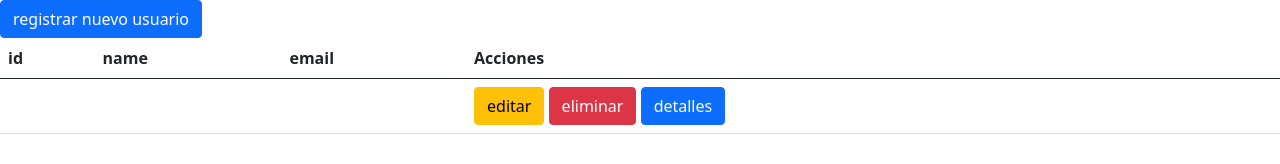
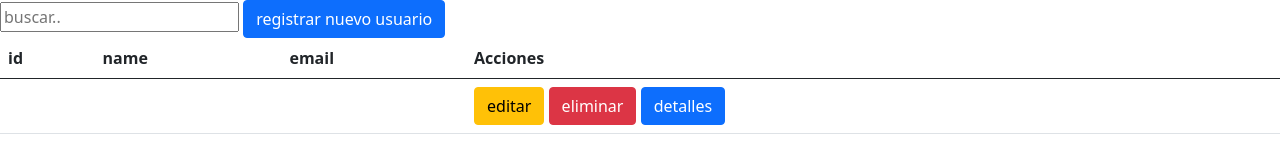
Before and after one commit to NccJuanP/Portafolio, a plain HTML site: page fetch/index.html in a window 1280 px wide. Drawn offline with nearby package versions, Linux system fonts and the light colour scheme; no server answers.

Commit message:
Add files via upload

```diff
--- a/fetch/app.js
+++ b/fetch/app.js
@@ -1,6 +1,7 @@
 //rellenar formulario
 
 let informacion = ["element.id","element.name","element.email"]
+let names = ["id", "name", "email"]
 let idTrabajo;
 let nameTrabajo;
 let emailtrabajo;
@@ -21,6 +22,7 @@ fetch('https://memin.io/public/api/users')
                     const plantilla = document.querySelector("#plantilla");
                     const lista = plantilla.cloneNode(true)
                     lista.children[i].innerHTML = eval(informacion[i]);
+                    lista.children[i].setAttribute("name", names[i]);
                     tr.appendChild(lista.children[i])
                 }
                 tr.id = element.id
@@ -125,3 +127,20 @@ function eliminar(otro){
     padre.removeChild(otro);
 })
 }
+
+function buscar(){
+    let buscado = document.getElementById("barraBusqueda").value;
+    buscado = buscado.toLowerCase();
+    let registrosName = document.getElementsByName("name");
+    let registroEmail = document.getElementsByName("email");
+
+    for (let i = 0; i < registrosName.length; i++){
+        if(!((registrosName[i].textContent).toLowerCase()).includes(buscado) && !((registroEmail[i].textContent).toLowerCase()).includes(buscado)){
+            (registrosName[i].parentElement).style.display = "none";
+        }
+
+        else{
+            (registrosName[i].parentElement).style.display = "";
+        }
+    }
+}
--- a/fetch/index.html
+++ b/fetch/index.html
@@ -10,6 +10,11 @@
 </head>
 <body>
 <!--form actualizar-->
+
+<!-- input tag -->
+<input id="barraBusqueda" onkeyup="buscar()" type="text"
+name="search" placeholder="buscar..">
+
 
 <div class="modal fade" id="exampleModalform" tabindex="-1" aria-labelledby="exampleModalLabel" aria-hidden="true">
   <div class="modal-dialog">
```
